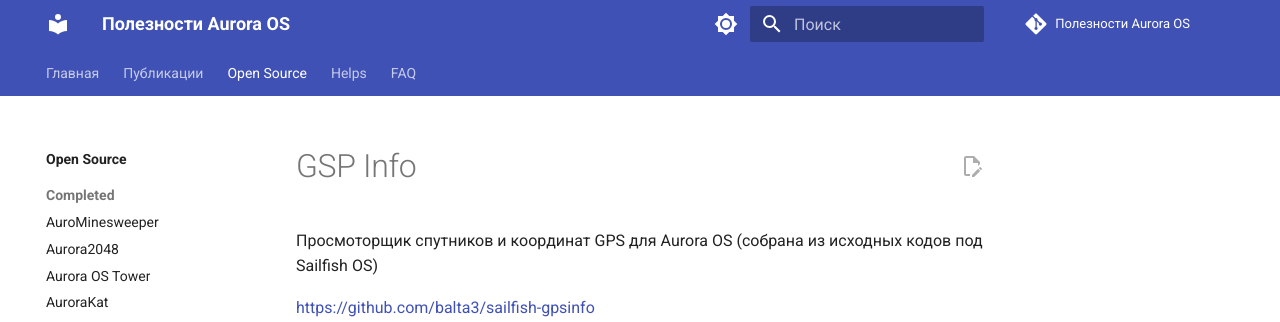
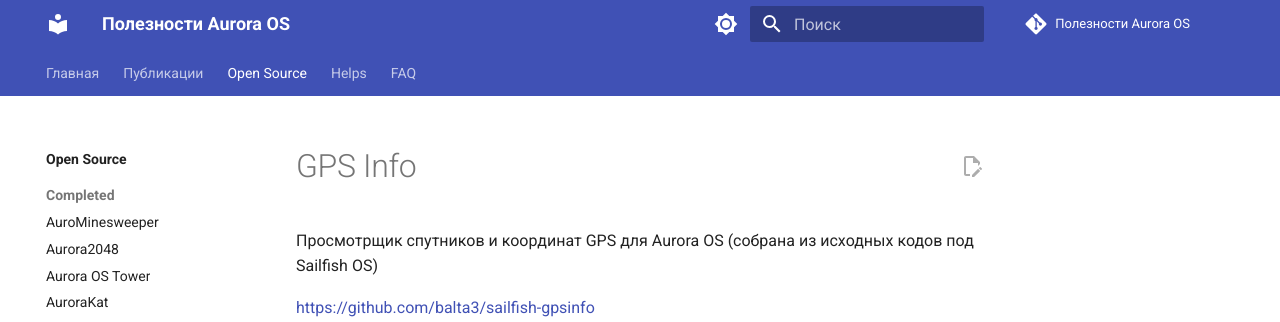
Before and after one commit to keygenqt/awesome-aurora, an MkDocs documentation site: the page built from docs/open-source/GPS_Info.md, in a window 1280 px wide. Shown: the top 322 px of the page. Built offline with MkDocs 1.6.1 and Material for MkDocs 9.7.7, drawn with Linux system fonts in a browser that asks for light colours; comment, search, counter and statistics services are not loaded.

Commit message:
Исправления опечаток

```diff
--- a/docs/open-source/GSP_Info.md
+++ b/docs/open-source/GPS_Info.md
@@ -1,7 +1,7 @@
-GSP Info
+GPS Info
 ===================
 
-Просмоторщик спутников и координат GPS для Aurora OS (собрана из исходных кодов под Sailfish OS)
+Просмотрщик спутников и координат GPS для Aurora OS (собрана из исходных кодов под Sailfish OS)
 
 [https://github.com/balta3/sailfish-gpsinfo](https://github.com/balta3/sailfish-gpsinfo)
 
--- a/mkdocs.yml
+++ b/mkdocs.yml
@@ -63,7 +63,7 @@
         - Youtube pwa для ОС Аврора: open-source/Youtube_pwa_для_ОС_Аврора.md
       - Developing:
         - AuroCast: open-source/AuroCast.md
-        - GSP Info: open-source/GSP_Info.md
+        - GPS Info: open-source/GPS_Info.md
         - Whoosh! In the Dungeon: open-source/Whoosh_In_the_Dungeon.md
   - Helps:
       - Helps: helps/index.md
```
Also changed, not shown: docs/open-source/Whoosh_In_the_Dungeon.md (+1 -1 lines).
